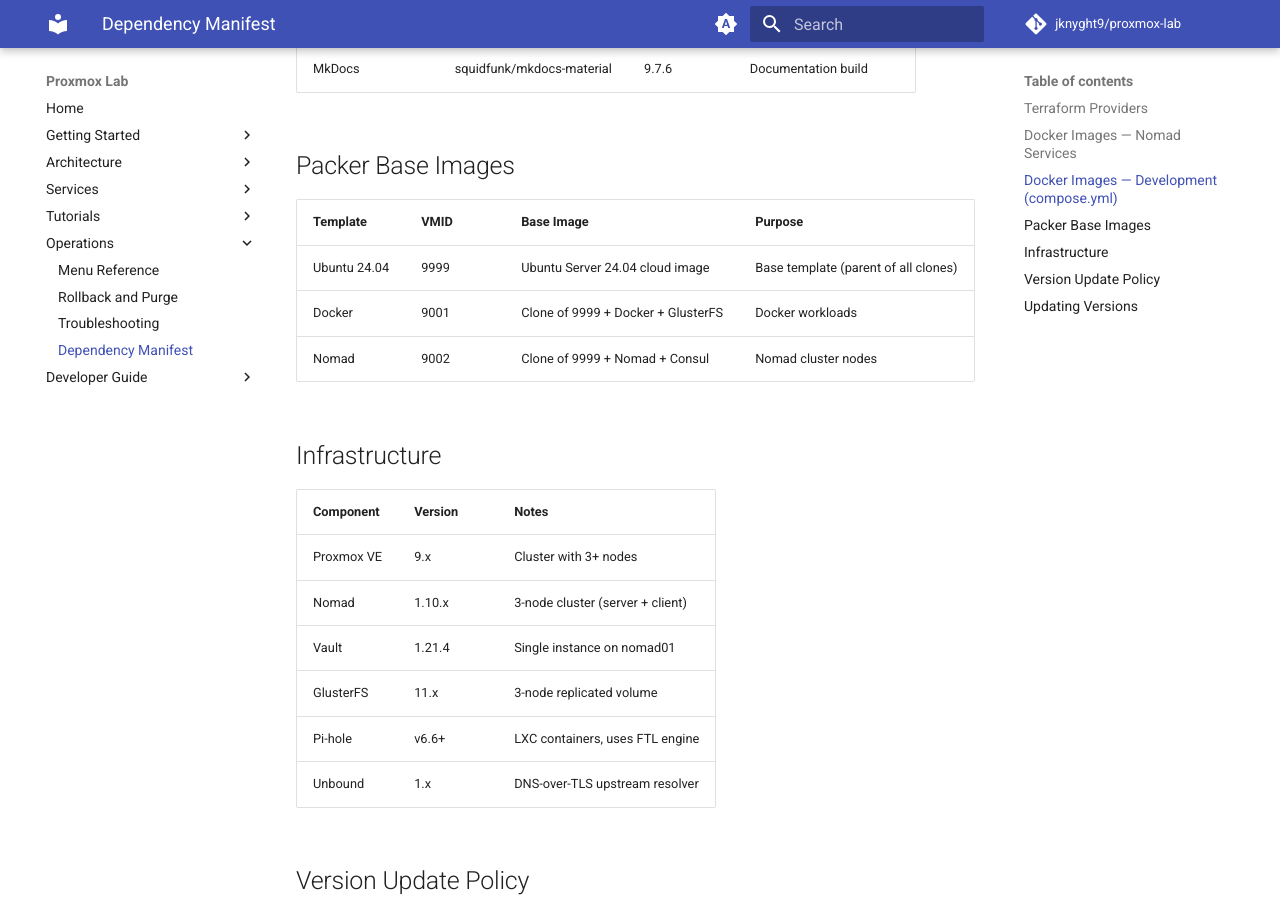
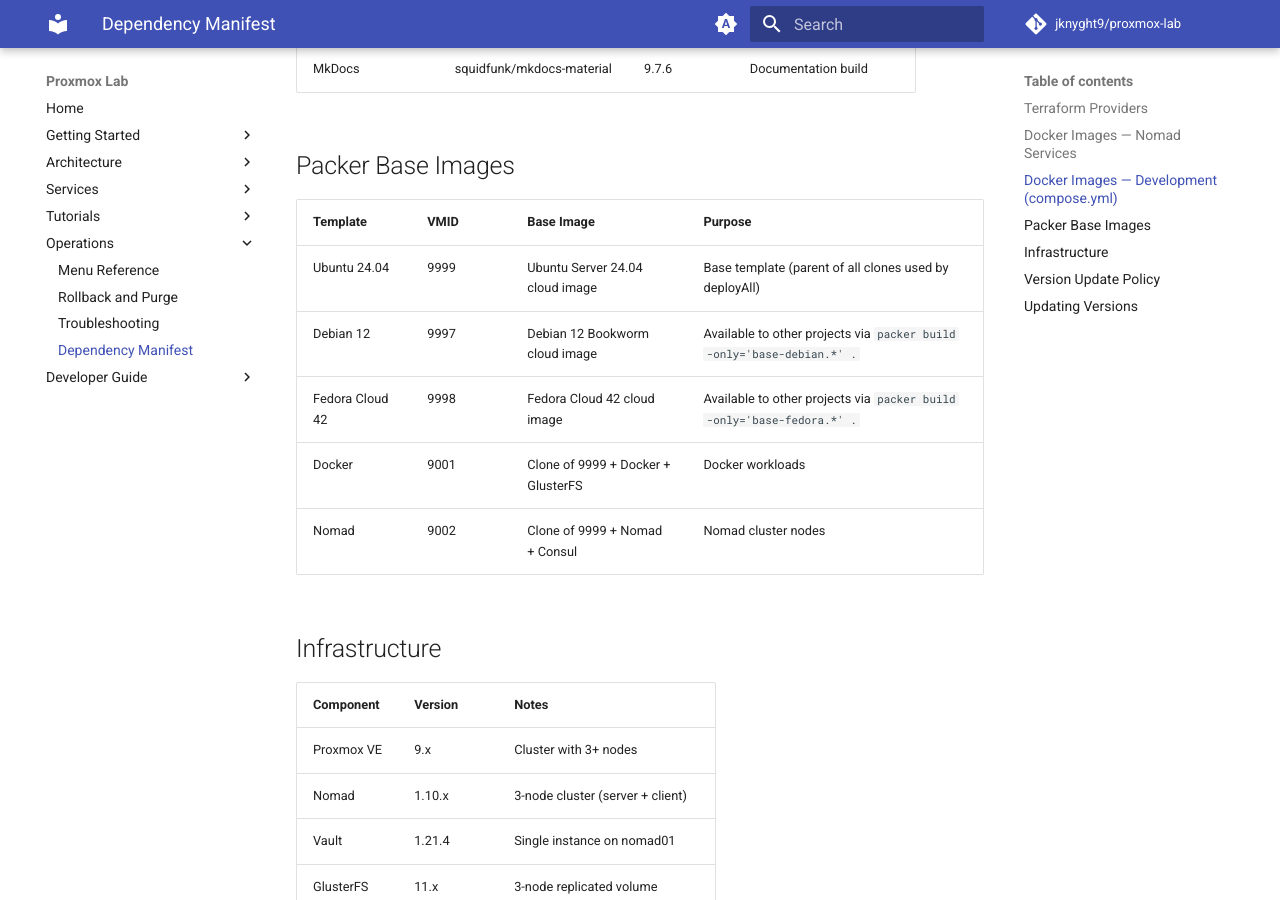
Before and after one commit to jknyght9/proxmox-lab, an MkDocs documentation site: the page built from docs/operations/dependencies.md, in a window 1280 px wide and 900 px high, scrolled down 1780 px. Built offline with MkDocs 1.6.1 and Material for MkDocs 9.7.7, drawn with Linux system fonts in a browser that asks for light colours; comment, search, counter and statistics services are not loaded.

Commit message:
Restore Debian/Fedora Packer builders for cross-project use
Reverts only the file deletions from 49f1dc2 — they're consumed by
other projects that share this packer/ directory, even though
deployAll itself doesn't clone from them.

Keep the deployAll narrowing (-only='base-ubuntu.*') so a Fedora
mirror hiccup still can't kill the proxmox-lab deploy. The other
templates remain manually invokable: packer build -only='base-debian.*' .

Restored: build_base_debian.pkr.hcl, build_base_fedora.pkr.hcl,
debian/fedora variables; VMID 9997/9998 entries put back in
CLAUDE.md and docs/operations/dependencies.md with a note that they
are manual-build-only.

Co-Authored-By: Claude Opus 4.7 (1M context) <noreply@anthropic.com>

```diff
--- a/docs/operations/dependencies.md
+++ b/docs/operations/dependencies.md
@@ -47,7 +47,9 @@ pinned versions. Updated: April 2026.
 
 | Template | VMID | Base Image | Purpose |
 |----------|------|------------|---------|
-| Ubuntu 24.04 | 9999 | Ubuntu Server 24.04 cloud image | Base template (parent of all clones) |
+| Ubuntu 24.04 | 9999 | Ubuntu Server 24.04 cloud image | Base template (parent of all clones used by deployAll) |
+| Debian 12 | 9997 | Debian 12 Bookworm cloud image | Available to other projects via `packer build -only='base-debian.*' .` |
+| Fedora Cloud 42 | 9998 | Fedora Cloud 42 cloud image | Available to other projects via `packer build -only='base-fedora.*' .` |
 | Docker | 9001 | Clone of 9999 + Docker + GlusterFS | Docker workloads |
 | Nomad | 9002 | Clone of 9999 + Nomad + Consul | Nomad cluster nodes |
 
```
Also changed, not shown: .claude/CLAUDE.md (+2 -0 lines), 3 other files.
